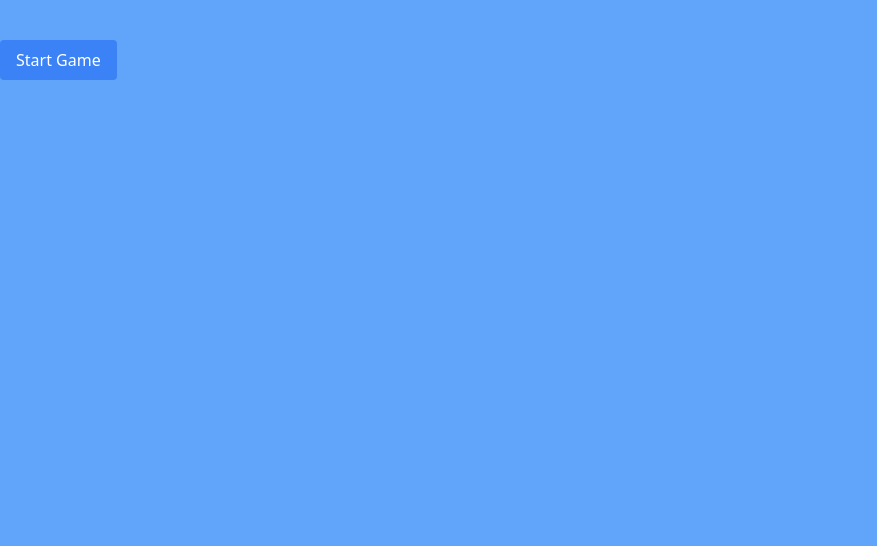
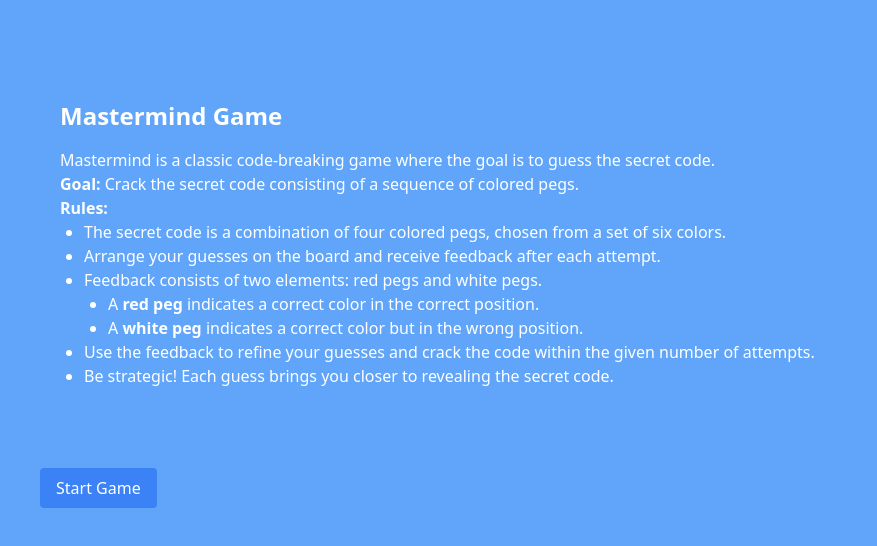
Before and after one commit to puokl/mastermind, a React (Create React App) app: page /play in a window 1280 px wide. Shown: the top 546 px of the page, without its empty margins (0-877 px from the left). Built offline with nearby package versions, Linux system fonts and the light colour scheme.

Commit message:
file structure

```diff
--- /dev/null
+++ b/src/components/Rules.tsx
@@ -0,0 +1,53 @@
+import React from "react";
+
+function Rules() {
+  return (
+    <div className="m-5 mb-20 text-white">
+      <h2 className="mb-4 text-2xl font-bold">Mastermind Game</h2>
+      <p>
+        Mastermind is a classic code-breaking game where the goal is to guess
+        the secret code.
+      </p>
+      <p>
+        <strong>Goal:</strong> Crack the secret code consisting of a sequence of
+        colored pegs.
+      </p>
+      <p>
+        <strong>Rules:</strong>
+      </p>
+      <ul className="pl-6 list-disc">
+        <li>
+          The secret code is a combination of four colored pegs, chosen from a
+          set of six colors.
+        </li>
+        <li>
+          Arrange your guesses on the board and receive feedback after each
+          attempt.
+        </li>
+        <li>
+          Feedback consists of two elements: red pegs and white pegs.
+          <ul className="pl-6 list-disc">
+            <li>
+              A <strong>red peg</strong> indicates a correct color in the
+              correct position.
+            </li>
+            <li>
+              A <strong>white peg</strong> indicates a correct color but in the
+              wrong position.
+            </li>
+          </ul>
+        </li>
+        <li>
+          Use the feedback to refine your guesses and crack the code within the
+          given number of attempts.
+        </li>
+        <li>
+          Be strategic! Each guess brings you closer to revealing the secret
+          code.
+        </li>
+      </ul>
+    </div>
+  );
+}
+
+export default Rules;
--- a/src/pages/Game.tsx
+++ b/src/pages/Game.tsx
@@ -1,5 +1,6 @@
 import React, { useState, useEffect } from "react";
 import { useNavigate } from "react-router-dom";
+import Rules from "../components/Rules";
 
 type GameProps = {};
 type Attempt = {
@@ -196,12 +197,15 @@ const Game: React.FC<GameProps> = () => {
     <div className="w-screen min-h-screen pt-10 bg-blue-400">
       {/* Start Game */}
       {!isGameInProgress && (
+        <div className="p-10">
+          <Rules />
           <button
             onClick={startGame}
             className="px-4 py-2 text-white bg-blue-500 rounded"
           >
             Start Game
           </button>
+        </div>
       )}
 
       {isGameInProgress && (
@@ -210,10 +214,9 @@ const Game: React.FC<GameProps> = () => {
             <div className="md:w-1/2">
               {/* {automatic selection} */}
               <div className="flex flex-col items-center justify-center h-24 mb-4 space-x-2 bg-red-200 ">
-                {/* <p className="mb-2">Choose the color of peg n: {currentPeg + 1}:</p> */}
                 {currentGuess.includes("") ? (
                   <p className="mb-2">
-                    Choose the color of peg n: {currentGuess.indexOf("") + 1}:
+                    Choose the color of peg n. {currentGuess.indexOf("") + 1}:
                   </p>
                 ) : (
                   <p className="mb-2">You can change the colors manually</p>
@@ -221,21 +224,28 @@ const Game: React.FC<GameProps> = () => {
                 <div className="flex space-x-2">
                   {pegColors.map((color) => {
                     const index = currentGuess.indexOf("");
+
                     return (
                       <div
                         key={color}
                         className={`w-6 h-6 rounded-full ${getColorClass(
                           color
-                        )} hover:${getColorClassDark(color)}`}
+                        )} hover:${getColorClassDark(color)} block m-0`}
+                        style={{
+                          background: `radial-gradient(circle at 2px 2px, ${color}, #4C4C4C)`,
+                        }}
                         onClick={() => selectColorFromPalette(color, index)}
                       ></div>
                     );
                   })}
                 </div>
               </div>
+              <div>
+                <p className="text-xs md:text-md">
+                  Click on the peg to manually choose or modify the color
+                </p>
+              </div>
               <div className="flex items-center justify-center space-x-8 bg-cyan-500">
-                {/* {current guess} */}
-
                 <div className="flex space-x-2">
                   {currentGuess.map((color, pegIndex) => (
                     <div
@@ -251,7 +261,7 @@ const Game: React.FC<GameProps> = () => {
                         isGameInProgress && handlePegClick(pegIndex)
                       }
                     >
-                      {color === "" &&
+                      {/* {color === "" &&
                         hoveredPeg === pegIndex &&
                         isGameInProgress && (
                           <div className="absolute w-48 px-2 py-1 mt-2 text-xs transform -translate-x-1/2 bg-gray-400 rounded top-full left-1/2">
@@ -264,7 +274,7 @@ const Game: React.FC<GameProps> = () => {
                           <div className="absolute w-48 px-2 py-1 mt-2 text-xs transform -translate-x-1/2 bg-gray-400 rounded top-full left-1/2">
                             Click to manually modify this peg color
                           </div>
-                        )}
+                        )} */}
                     </div>
                   ))}
                 </div>
@@ -276,12 +286,12 @@ const Game: React.FC<GameProps> = () => {
                   Submit
                 </button>
               </div>
-              {/* {manual selection} */}
-              <div className="w-auto h-24 my-6 bg-slate-500">
-                <div className="flex flex-col w-auto h-full p-4 border border-gray-300 rounded">
+
+              <div className="w-auto h-16 bg-slate-100">
+                <div className="flex flex-col items-center justify-center w-auto h-full p-4 border border-gray-100 rounded">
                   {activePeg !== null && (
-                    <p className="mb-2">
-                      Choose the color of peg {activePeg + 1}:
+                    <p className="mb-2 text-xs">
+                      Choose the color of peg n. {activePeg + 1}:
                     </p>
                   )}
 
@@ -360,7 +370,7 @@ const Game: React.FC<GameProps> = () => {
                         ></div>
                       ))}
                     {Array(attempt.feedback.correctColor)
-                      .fill("black")
+                      .fill("white")
                       .map((color, i) => (
                         <div
                           key={i}
@@ -379,7 +389,7 @@ const Game: React.FC<GameProps> = () => {
               correct color in correct position
             </div>
             <div className="flex items-center">
-              <div className="w-4 h-4 mr-2 bg-black rounded-full"></div> =
+              <div className="w-4 h-4 mr-2 bg-white rounded-full"></div> =
               correct color in wrong position
             </div>
           </div>
--- a/src/pages/Home.tsx
+++ b/src/pages/Home.tsx
@@ -1,11 +1,25 @@
+import React from "react";
 import { Link } from "react-router-dom";
 
 function Home() {
   return (
-    <div className="app">
-      <div className="mt-4">
-        <Link to="/play" className="text-blue-500 hover:underline">
+    <div className="flex flex-col items-center justify-center h-screen bg-gray-100">
+      <div className="mb-4 text-4xl font-bold">Welcome to Game Playground!</div>
+      <p className="mb-8 text-lg text-gray-700">
+        Explore and enjoy various games. Click on the links below to play!
+      </p>
+      <div className="flex flex-col space-y-4">
+        <Link
+          to="/play"
+          className="p-4 text-white transition duration-300 bg-blue-500 rounded-md hover:bg-blue-600"
+        >
           Play Mastermind
+        </Link>
+        <Link
+          to="https://nonogram-theta.vercel.app/"
+          className="p-4 text-white transition duration-300 bg-green-500 rounded-md hover:bg-green-600"
+        >
+          Play Nonogram
         </Link>
       </div>
     </div>
```
Lines whose indentation alone changed are shown as unchanged.
